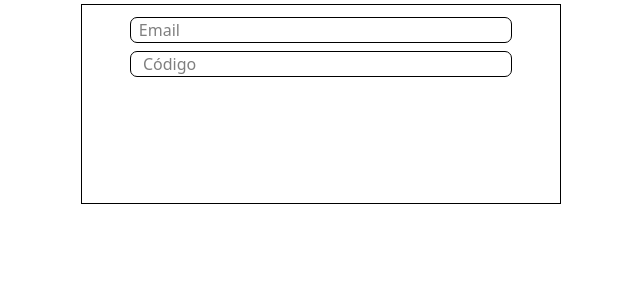
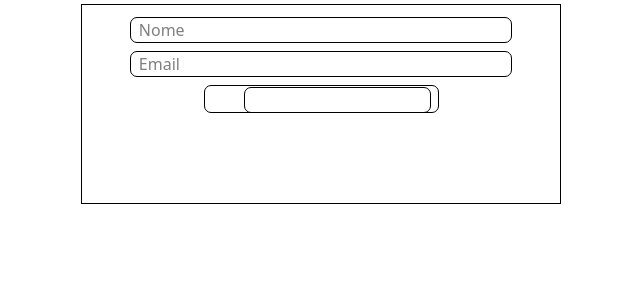
Before and after one commit to matias-gui/React, a React (Vite) app in the folder react-cadastro/: page /Esqueceusenha in a window 1280 px wide. Shown: the top 300 px of the page, without its empty margins (319-959 px from the left). Built offline with nearby package versions, Linux system fonts and the light colour scheme.

Commit message:
Update index.jsx

```diff
--- a/react-cadastro/src/esqueceusenha/index.jsx
+++ b/react-cadastro/src/esqueceusenha/index.jsx
@@ -4,8 +4,9 @@ function Esqueceusenha(){
     return(
         <div className="border w-120 h-50 m-auto mt-1 flex  ">
             <form className="w-[100%] flex-row justify-items-center">
-                <input type="email" name="email" id="iemail" placeholder="Email" className="border rounded-[7px] flex flex-row justify-center mt-3 w-[80%] indent-2" />
-                <input type="text" name="num" id="inum" placeholder=" Código" className="border rounded-[7px] flex flex-row  mt-2  w-[80%] indent-2" />
+                <input type="text" name="text" id="itext" placeholder="Nome" className="border rounded-[7px] flex flex-row justify-center mt-3 w-[80%] indent-2" />
+                <input type="email" name="email" id="iemail" placeholder="Email" className="border rounded-[7px] flex flex-row  mt-2  w-[80%] indent-2" />
+                <div className="border flex-row justify-items-end h-7 mt-2 rounded-[7px]"><input type="text" className="border rounded-[7px] flex flex-row  mt-2  w-[80%] indent-2 translate-[-7px]" /></div>
             </form>
         </div>
     )
```
